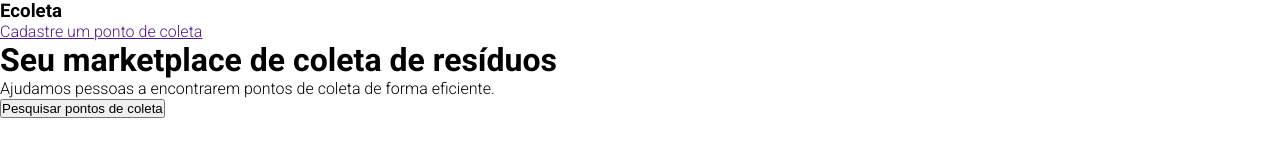
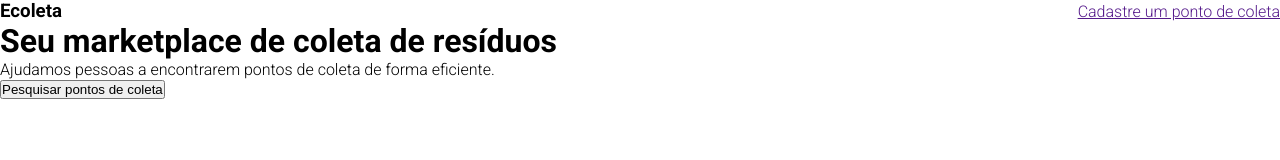
Before and after one commit to lpaulovt/ecoleta-nlw-rocketseat, a plain HTML site: page index.html in a window 1280 px wide. Drawn offline with Linux system fonts and the light colour scheme.

Commit message:
chore: header CSS

```diff
--- a/index.html
+++ b/index.html
@@ -1,5 +1,6 @@
 <!DOCTYPE html>
 <html lang="pt_br">
+
 <head>
     <meta charset="UTF-8">
     <meta name="viewport" content="width=device-width, initial-scale=1.0">
@@ -7,13 +8,19 @@
 
     <link rel="stylesheet" href="/styles/main.css">
 </head>
+
 <body>
-    <h3>Ecoleta</h3>
+    <div>
+        <header>
+            <h3>Ecoleta</h3>
+            <a href="">Cadastre um ponto de coleta</a>
+        </header>
 
-    <a href="">Cadastre um ponto de coleta</a>
+        <h1>Seu marketplace de coleta de resíduos</h1>
+        <p>Ajudamos pessoas a encontrarem pontos de coleta de forma eficiente.</p>
+        <button> Pesquisar pontos de coleta</button>
+    </div>
 
-    <h1>Seu marketplace de coleta de resíduos</h1>
-    <p>Ajudamos pessoas a encontrarem pontos de coleta de forma eficiente.</p>
-    <button> Pesquisar pontos de coleta</button>
 </body>
+
 </html>
--- a/styles/main.css
+++ b/styles/main.css
@@ -6,6 +6,14 @@
     box-sizing: border-box;
 }
 
-body {
+html {
     font-family: 'Roboto', sans-serif;
 }
+
+header {
+/* Posicionar */
+    display: flex;
+/* Alinhar */
+    align-items: center;
+    justify-content: space-between;
+}
```
